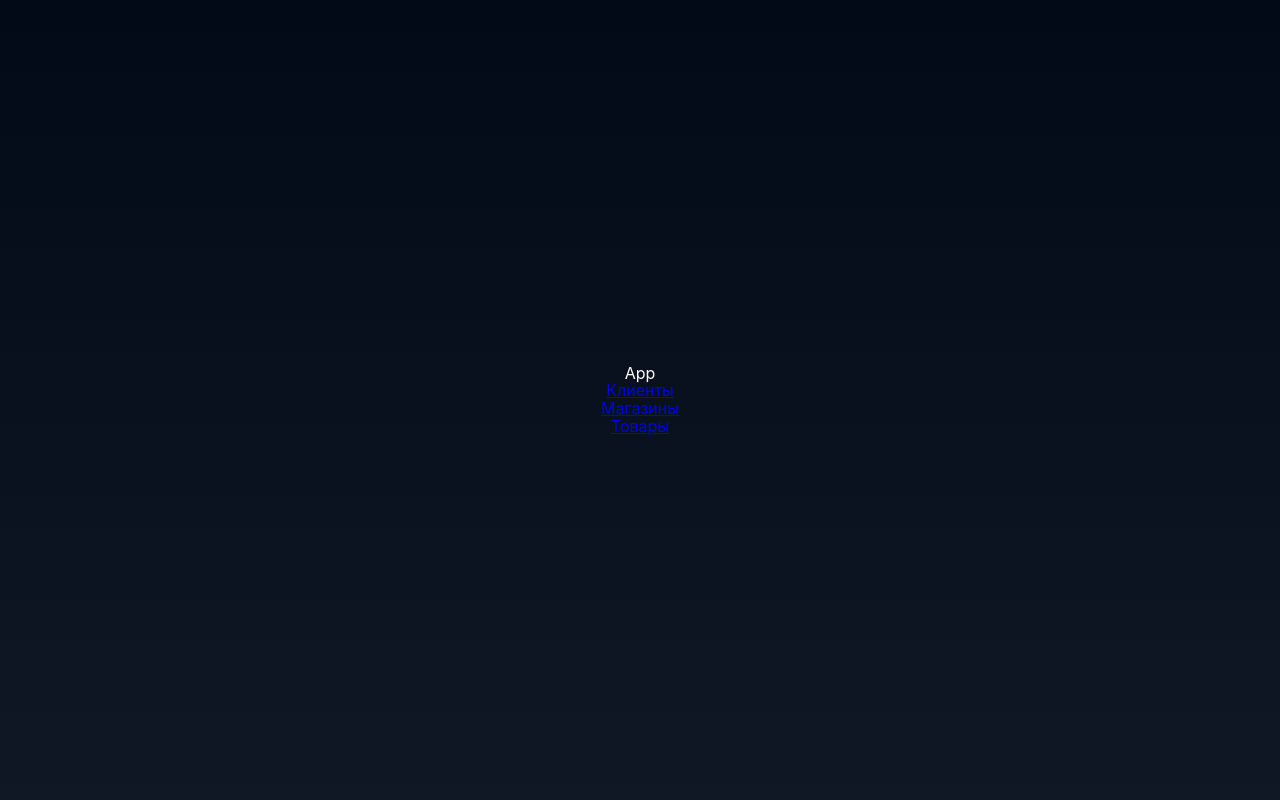
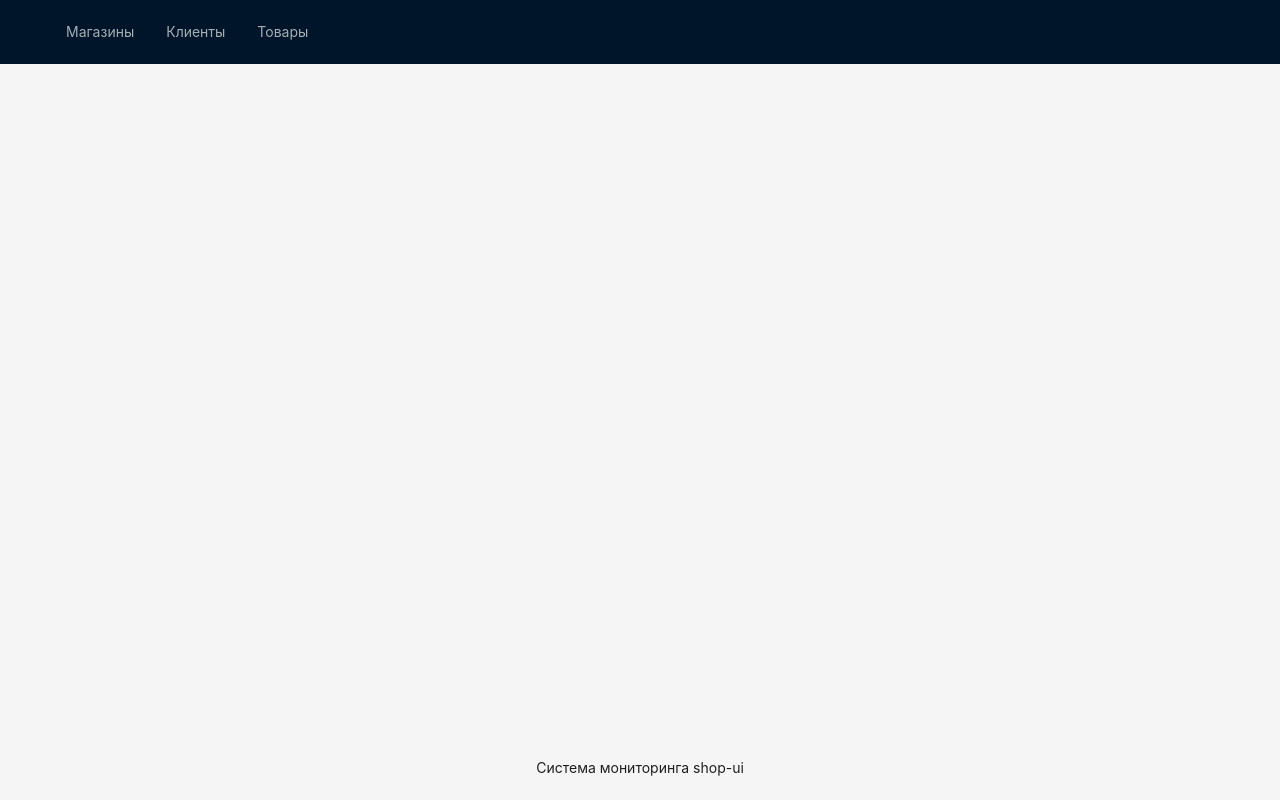
Before and after one commit to EdukRip/BaseData, a React app in the folder shop-ui/: page / in a window 1280 px wide. Built offline with nearby package versions, Linux system fonts and the light colour scheme; the HTML template or start-up script is replaced by a standard one.

Commit message:
task 2.3

```diff
--- a/shop-ui/package.json
+++ b/shop-ui/package.json
@@ -11,6 +11,7 @@
     "preview": "rsbuild preview"
   },
   "dependencies": {
+    "antd": "^5.29.3",
     "react": "^19.3.0",
     "react-dom": "^19.3.0",
     "react-router": "^7.18.4"
--- a/shop-ui/src/App.css
+++ b/shop-ui/src/App.css
@@ -1,26 +1,20 @@
-body {
-  margin: 0;
-  color: #fff;
-  font-family: Inter, Avenir, Helvetica, Arial, sans-serif;
-  background-image: linear-gradient(to bottom, #020917, #101725);
+*,
+*::before
+*::after {
+  box-sizing: border-box;
+  /*bordex-box - режим для всех контейнеров*/
 }
 
-.content {
-  display: flex;
-  min-height: 100vh;
-  line-height: 1.1;
-  text-align: center;
-  flex-direction: column;
-  justify-content: center;
+html,
+body {
+  height: 100%;
+  width: 100%;
+  font-family: Inter, Avenir, Helvetica, Arial, sans-serif; /*Шрифты*/
+  margin: 0; /*Удаляем отступы*/
+  padding: 0; /*Удаляем отступы*/
 }
 
-.content h1 {
-  font-size: 3.6rem;
-  font-weight: 700;
+#root {
+  height: 100%;
+  width: 100%;/*Для корневого элемента*/
 }
-
-.content p {
-  font-size: 1.2rem;
-  font-weight: 400;
-  opacity: 0.5;
-}
--- a/shop-ui/src/App.tsx
+++ b/shop-ui/src/App.tsx
@@ -3,19 +3,41 @@ import './App.css';
 // import { GoodsPage } from './pages/goods/ui/goodsPage';
 // import { ShopsPage } from './pages/shops/ui/shopsPage';
 import { NavLink, Outlet } from 'react-router';
+import { Layout, Menu } from 'antd';
 
+const menuItems = [
+  {
+    key: "shops",
+    label: <NavLink to="/shops">Магазины</NavLink>,
+  },
+  {
+    key: "clients",
+    label: <NavLink to="/clients">Клиенты</NavLink>,
+  },
+  {
+    key: "goods",
+    label: <NavLink to="/goods">Товары</NavLink>,
+  },
+];
+
+const { Header, Content, Footer } = Layout;
 const App = () => {
-  return (
-    <div className="content">
-      App
-      <NavLink to="/clients">Клиенты</NavLink>
-      <NavLink to="/shops">Магазины</NavLink>
-      <NavLink to="/goods">Товары</NavLink>
-      <Outlet />
+  return <Layout style={{ height: "100%", width: "100" }}>
+    <Header><Menu items={menuItems} theme="dark" mode="horizontal"></Menu></Header>
+    <Content><Outlet /></Content>
+    <Footer style={{ textAlign: "center" }}>Система мониторинга shop-ui</Footer>
+  </Layout>
+  // return (
+  //   <div className="content">
+  //     App
+  //     <NavLink to="/clients">Клиенты</NavLink>
+  //     <NavLink to="/shops">Магазины</NavLink>
+  //     <NavLink to="/goods">Товары</NavLink>
+  //     <Outlet />
 
-      {/* <NavLink to="/" end>Домашняя страница</NavLink> */}
-    </div>
-  );
+  //     {/* <NavLink to="/" end>Домашняя страница</NavLink> */}
+  //   </div>
+  // );
 };
 
 export default App;
```
Also changed, not shown: 1 other file (tests, documents, lock files or other folders).
